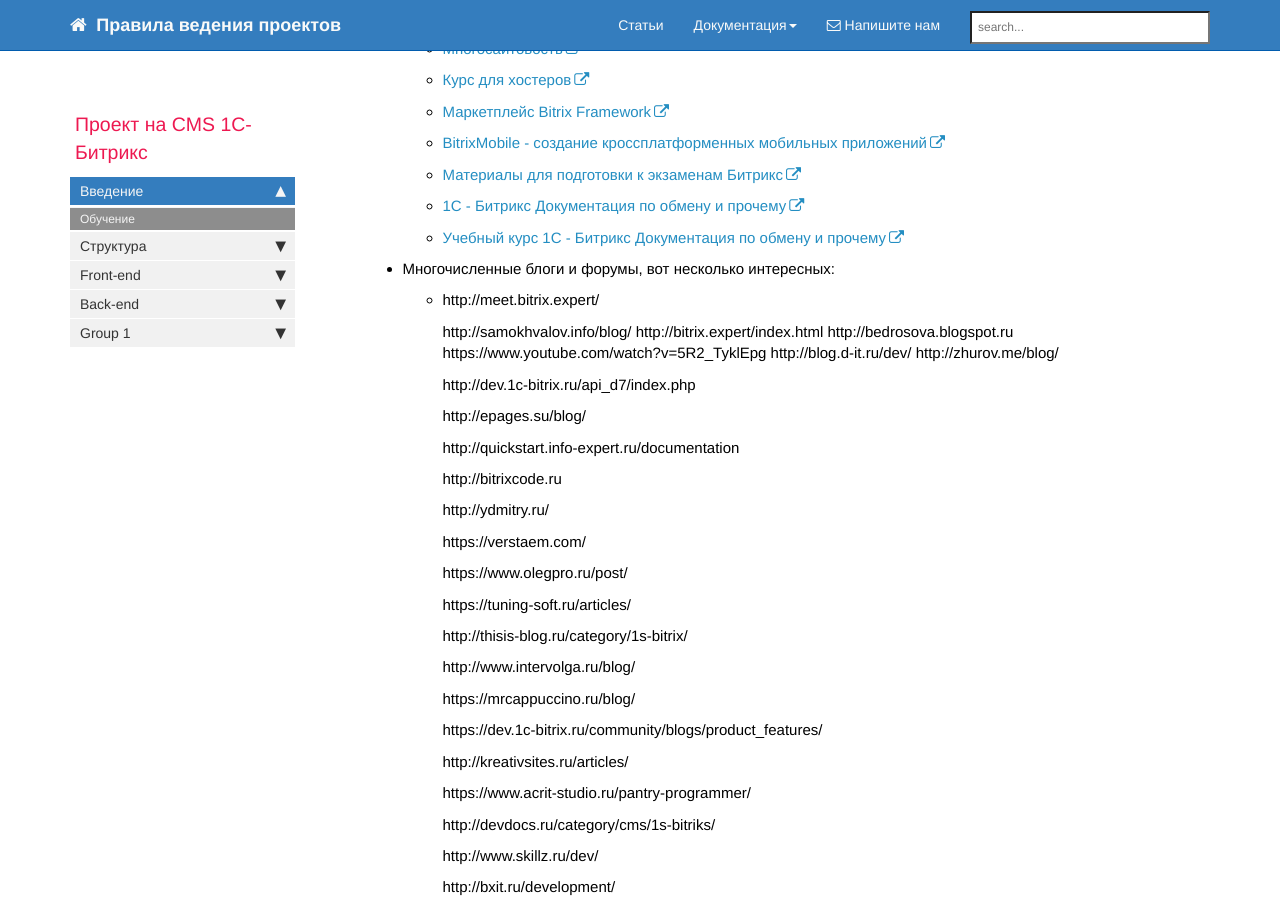
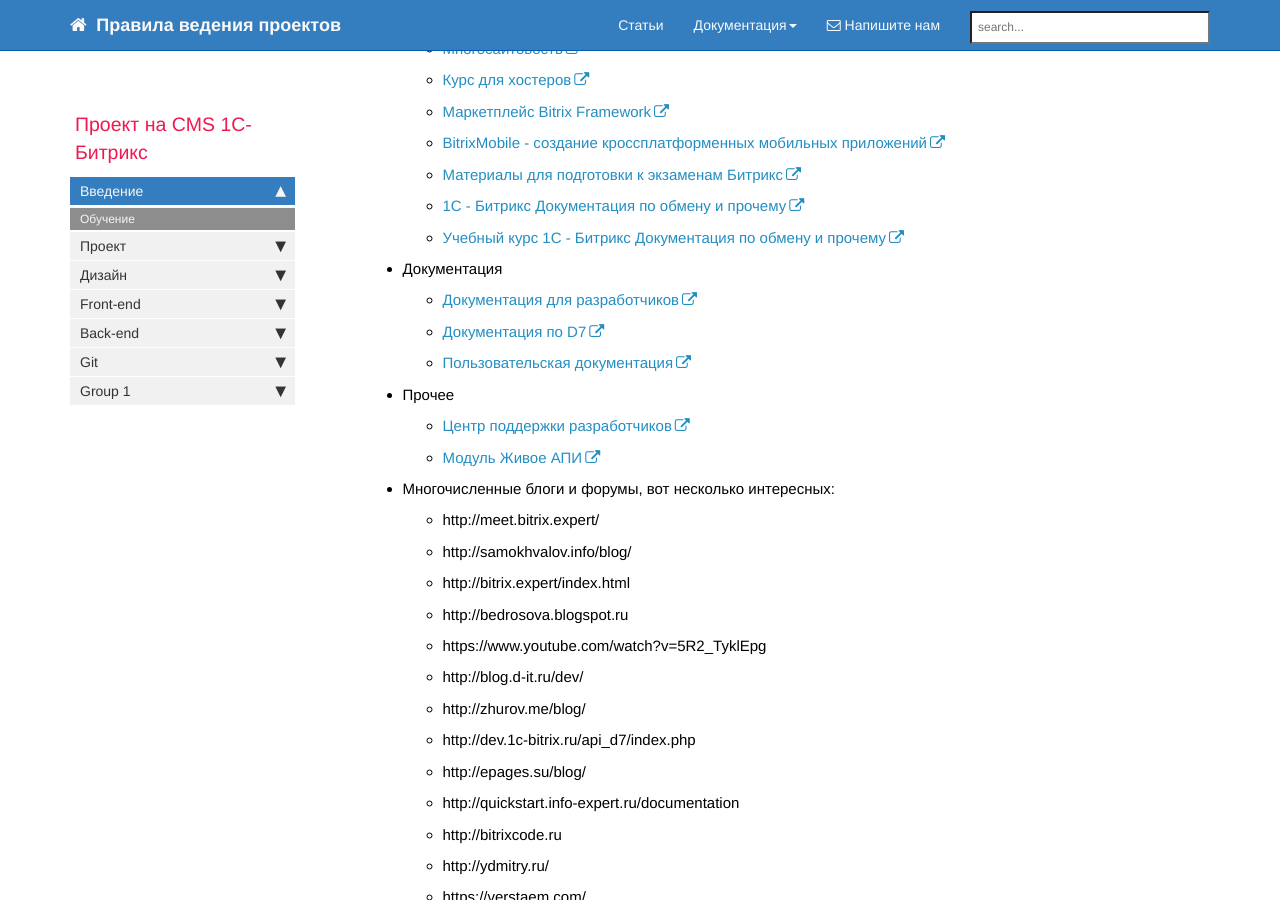
Before and after one commit to gdecider/gdecider.github.io, a Jekyll site: the page built from pages/bx/bx_index.md, in a window 1280 px wide and 900 px high, scrolled down 823 px. Built offline with Jekyll 4.4.1, drawn with Linux system fonts in a browser that asks for light colours; nearby versions of some CDN libraries; comment, search, counter and statistics services are not loaded.

Commit message:
Правки статей и структуры меню

```diff
--- a/pages/bx/bx_index.md
+++ b/pages/bx/bx_index.md
@@ -40,61 +40,68 @@
    *  [1С - Битрикс Документация по обмену и прочему](http://1c.1c-bitrix.ru/support/doc.php)
    *  [Учебный курс 1С - Битрикс Документация по обмену и прочему](http://dev.1c-bitrix.ru/learning/course/index.php?COURSE_ID=42&CHAPTER_ID=1158)
 
+*  Документация
+   * [Документация для разработчиков](https://dev.1c-bitrix.ru/api_help/index.php)
+   * [Документация по D7](https://dev.1c-bitrix.ru/api_d7/)
+   * [Пользовательская документация](https://dev.1c-bitrix.ru/user_help/)
+
+*  Прочее
+   * [Центр поддержки разработчиков](https://dev.1c-bitrix.ru/)
+   * [Модуль Живое АПИ](https://marketplace.1c-bitrix.ru/solutions/bitrix.liveapi/)
+
 *  Многочисленные блоги и форумы, вот несколько интересных:
    *  http://meet.bitrix.expert/
+   *  http://samokhvalov.info/blog/
+   *  http://bitrix.expert/index.html
+   *  http://bedrosova.blogspot.ru
+   *  https://www.youtube.com/watch?v=5R2_TyklEpg
+   *  http://blog.d-it.ru/dev/
+   *  http://zhurov.me/blog/
+   *  http://dev.1c-bitrix.ru/api_d7/index.php
 
-      http://samokhvalov.info/blog/
-      http://bitrix.expert/index.html
-      http://bedrosova.blogspot.ru
-      https://www.youtube.com/watch?v=5R2_TyklEpg
-      http://blog.d-it.ru/dev/
-      http://zhurov.me/blog/
+   *  http://epages.su/blog/
 
-      http://dev.1c-bitrix.ru/api_d7/index.php
+   *  http://quickstart.info-expert.ru/documentation
 
-      http://epages.su/blog/
+   *  http://bitrixcode.ru
 
-      http://quickstart.info-expert.ru/documentation
+   *  http://ydmitry.ru/
 
-      http://bitrixcode.ru
+   *  https://verstaem.com/
 
-      http://ydmitry.ru/
+   *  https://www.olegpro.ru/post/
 
-      https://verstaem.com/
+   *  https://tuning-soft.ru/articles/
 
-      https://www.olegpro.ru/post/
+   *  http://thisis-blog.ru/category/1s-bitrix/
 
-      https://tuning-soft.ru/articles/
+   *  http://www.intervolga.ru/blog/
 
-      http://thisis-blog.ru/category/1s-bitrix/
+   *  https://mrcappuccino.ru/blog/
 
-      http://www.intervolga.ru/blog/
+   *  https://dev.1c-bitrix.ru/community/blogs/product_features/
 
-      https://mrcappuccino.ru/blog/
+   *  http://kreativsites.ru/articles/
 
-      https://dev.1c-bitrix.ru/community/blogs/product_features/
+   *  https://www.acrit-studio.ru/pantry-programmer/
 
-      http://kreativsites.ru/articles/
+   *  http://devdocs.ru/category/cms/1s-bitriks/
 
-      https://www.acrit-studio.ru/pantry-programmer/
+   *  http://www.skillz.ru/dev/
 
-      http://devdocs.ru/category/cms/1s-bitriks/
+   *  http://bxit.ru/development/
 
-      http://www.skillz.ru/dev/
+   *  http://www.miraweb-studio.ru/blog/
 
-      http://bxit.ru/development/
+   *  http://samokhvalov.info/blog/
 
-      http://www.miraweb-studio.ru/blog/
+   *  https://habrahabr.ru/hub/bitrix/
 
-      http://samokhvalov.info/blog/
+   *  http://codeblog.pro/bitrix1c/
 
-      https://habrahabr.ru/hub/bitrix/
+   *  http://blog.budagov.ru
 
-      http://codeblog.pro/bitrix1c/
+   *  http://abraxabra.ru/blog/
 
-      http://blog.budagov.ru
-
-      http://abraxabra.ru/blog/
-
-      http://vvski.ru
+   *  http://vvski.ru
 {% include links.html %}
```
Also changed, not shown: _data/sidebars/bx_sidebar.yml (+41 -9 lines), pages/bx/bx_struktura-proekta.md (+0 -86 lines).
